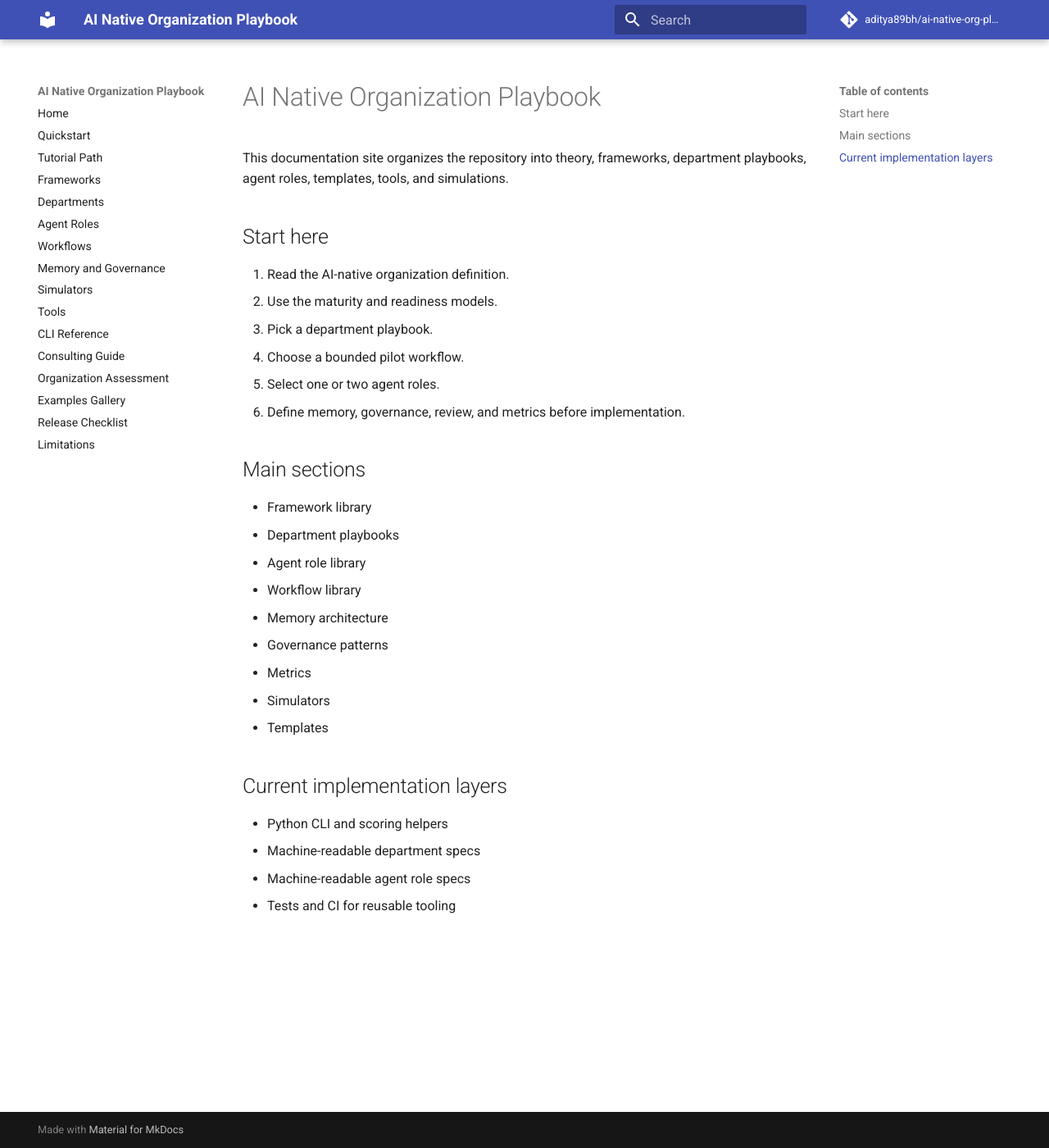
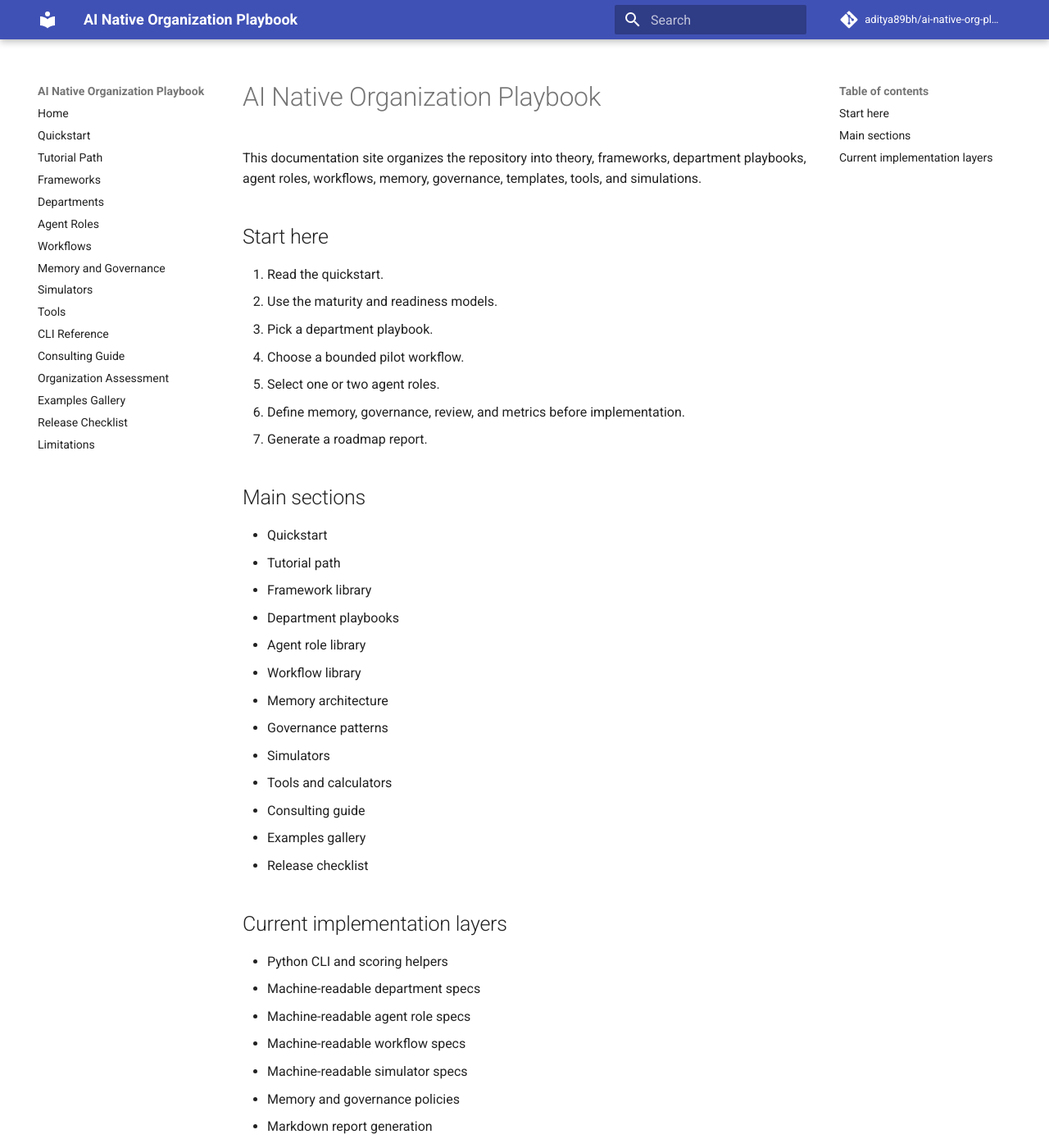
Before and after one commit to aditya89bh/ai-native-org-playbook, an MkDocs documentation site: the page built from docs/index.md, in a window 1280 px wide and 1400 px high. Shown: the whole window at 82% size. Built offline with MkDocs 1.6.1 and Material for MkDocs 9.7.7, drawn with Linux system fonts in a browser that asks for light colours; comment, search, counter and statistics services are not loaded; some of the changed text lies outside the part shown.

Commit message:
docs: refresh documentation home page

```diff
--- a/docs/index.md
+++ b/docs/index.md
@@ -1,31 +1,41 @@
 # AI Native Organization Playbook
 
-This documentation site organizes the repository into theory, frameworks, department playbooks, agent roles, templates, tools, and simulations.
+This documentation site organizes the repository into theory, frameworks, department playbooks, agent roles, workflows, memory, governance, templates, tools, and simulations.
 
 ## Start here
 
-1. Read the AI-native organization definition.
+1. Read the quickstart.
 2. Use the maturity and readiness models.
 3. Pick a department playbook.
 4. Choose a bounded pilot workflow.
 5. Select one or two agent roles.
 6. Define memory, governance, review, and metrics before implementation.
+7. Generate a roadmap report.
 
 ## Main sections
 
+- Quickstart
+- Tutorial path
 - Framework library
 - Department playbooks
 - Agent role library
 - Workflow library
 - Memory architecture
 - Governance patterns
-- Metrics
 - Simulators
-- Templates
+- Tools and calculators
+- Consulting guide
+- Examples gallery
+- Release checklist
 
 ## Current implementation layers
 
 - Python CLI and scoring helpers
 - Machine-readable department specs
 - Machine-readable agent role specs
+- Machine-readable workflow specs
+- Machine-readable simulator specs
+- Memory and governance policies
+- Markdown report generation
+- MkDocs documentation scaffold
 - Tests and CI for reusable tooling
```
